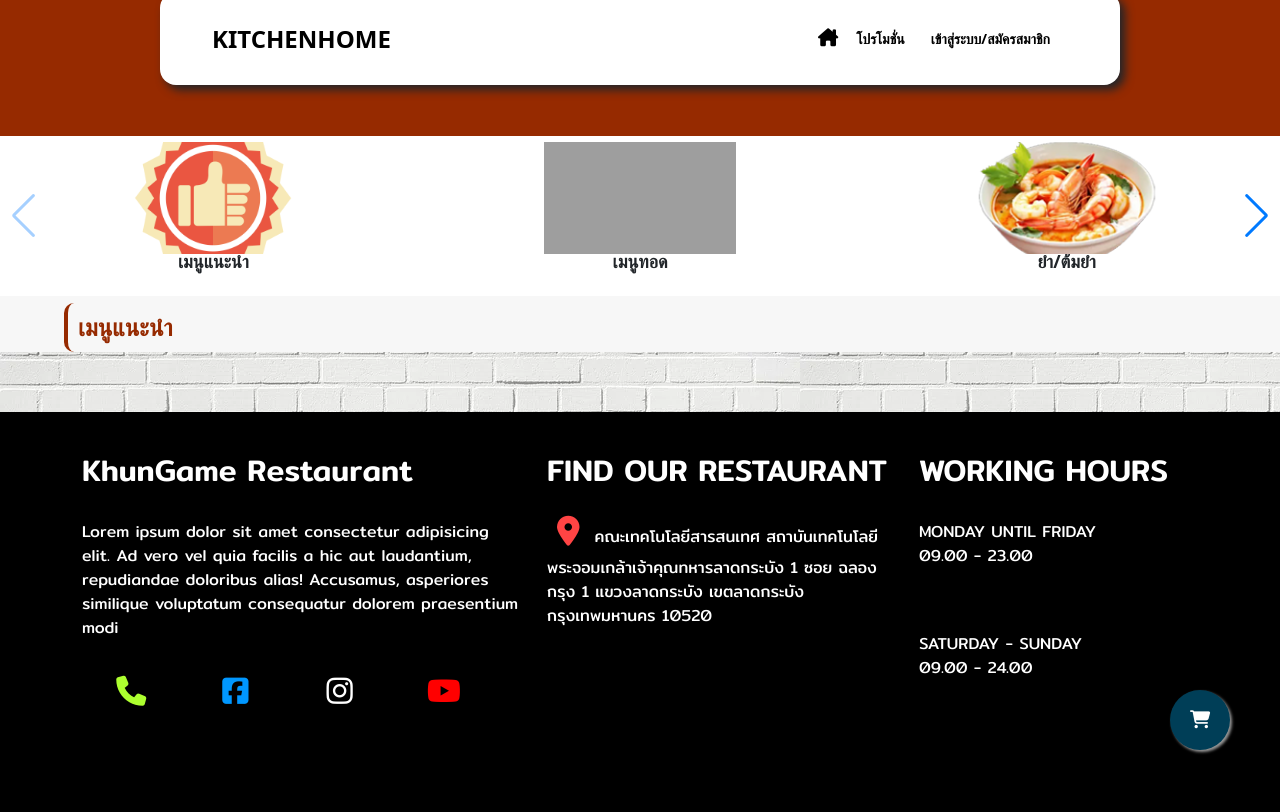
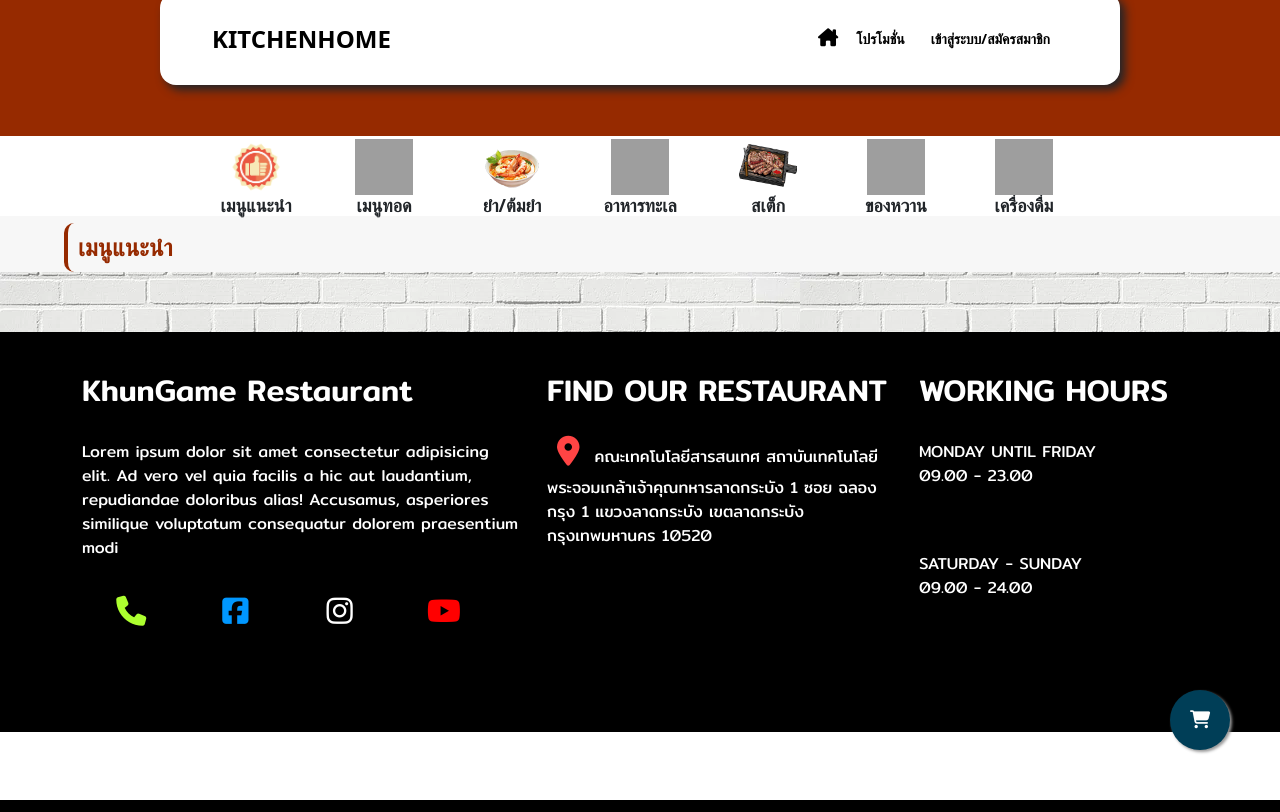
Before and after one commit to BallThanapat/RestaurantWeb, a PHP site: page /menu.php in a window 1280 px wide. Run offline with PHP 8.4, Linux system fonts and the light colour scheme; data that the repository does not hold is empty; some libraries are stand-ins or nearby versions; grey boxes are pictures that could not be loaded.

Commit message:
back to old menu

```diff
--- a/menu.css
+++ b/menu.css
@@ -260,11 +260,11 @@
 .menu-bar {
     /* position: absolute; */
     width: 100%;
-    height: 20vh;
+    height: 10vh;
     background-color: #fff;
-    /* display: flex;
+    display: flex;
     justify-content: center;
-    text-align: center; */
+    text-align: center;
 }
 
 .menu-box-bar {
@@ -272,7 +272,7 @@
     /* display: flex; */
     /* align-items: center; */
     justify-content: center;
-    width: 100%;
+    width: 10%;
     height: 100%;
     font-size: 18px;
     background-color: #fff;
--- a/menu.php
+++ b/menu.php
@@ -447,7 +447,7 @@ if (!empty($_GET["action"])) {
 
 
 
-  <div class="swiper">
+  <!-- <div class="swiper">
     <div class="swiper-wrapper menu-bar">
       <div class="swiper-slide">
         <div class="menu-box-bar" id="recomm-menu" onclick="showMenu('recommend')">
@@ -508,9 +508,9 @@ if (!empty($_GET["action"])) {
     </div>
     <div class="swiper-button-next"></div>
     <div class="swiper-button-prev"></div>
-  </div>
+  </div> -->
 
-  <!-- <div class="menu-bar">
+  <div class="menu-bar">
     <div class="menu-box-bar" id="recomm-menu" onclick="showMenu('recommend')">
       <div class="menu-box-bar-image">
         <img src="Image_inventory/Menu/recommend.png" alt="" />
@@ -555,7 +555,9 @@ if (!empty($_GET["action"])) {
       </div>
       <div class="menu-box-bar-content">เครื่องดื่ม</div>
     </div>
-  </div> -->
+  </div>
+
+
   <div class="menu-bar-recommend" id="menu-bar-topic">
     <h2>เมนูแนะนำ</h2>
   </div>
```
